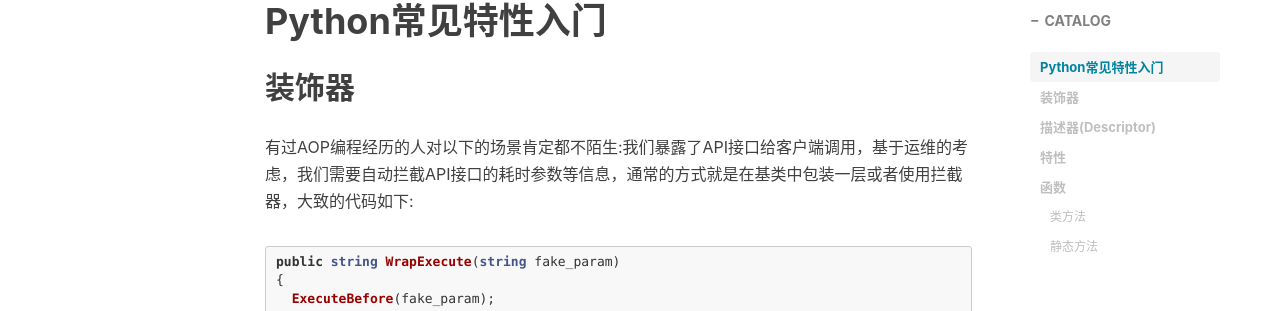
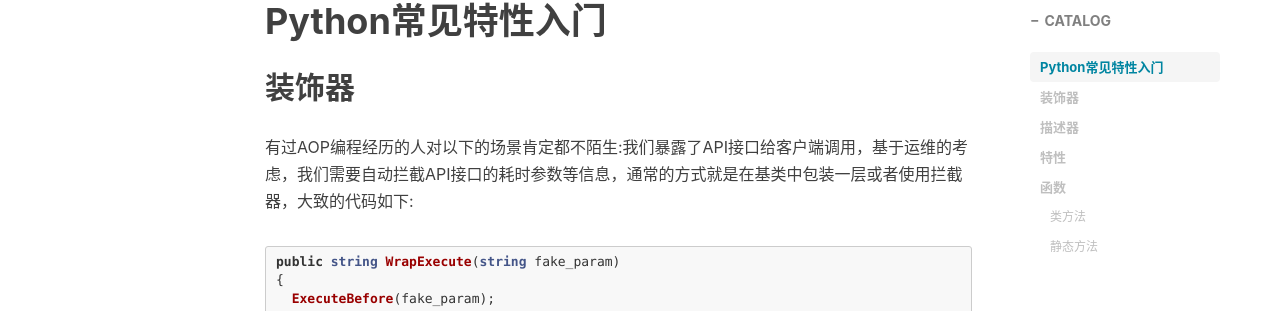
Before and after one commit to TommyLike/tommylike.github.io, a Jekyll site: the page built from _posts/2016-8-14-Python-Advance.markdown, in a window 1280 px wide and 900 px high, scrolled down 430 px. Shown: the part 141-452 px from the top of the window. Built offline with Jekyll 4.4.1, drawn with Linux system fonts in a browser that asks for light colours; nearby versions of some CDN libraries; comment, search, counter and statistics services are not loaded.

Commit message:
Update 2016-8-14-Python-Advance.markdown

````diff
--- a/_posts/2016-8-14-Python-Advance.markdown
+++ b/_posts/2016-8-14-Python-Advance.markdown
@@ -95,10 +95,10 @@ def execute():
   pass
 ```
 
-## 描述器(Descriptor)
+## 描述器
 描述符是一个具有绑定行为的对象属性，其属性的访问被描述符协议方法覆写。这些方法是__get__()、 __set__()和__delete__()，一个对象中只要包含了这三个方法（至少一个），就称它为描述符。在python的多个特性:属性(特性)/方法/静态方法/类方法中都有应用。
 1. 如果一个描述器定义了*__get__*和*__set__*，他就是一个资料描述器(data descriptor),可以用来定义属性。
-3. 如果一个描述器只定义了*__get__*，他就是一个非资料描述器，通常用来定义方法。
+2. 如果一个描述器只定义了*__get__*，他就是一个非资料描述器，通常用来定义方法。
 
 以下是一个最基本的描述器的用法(属性):
 
````
